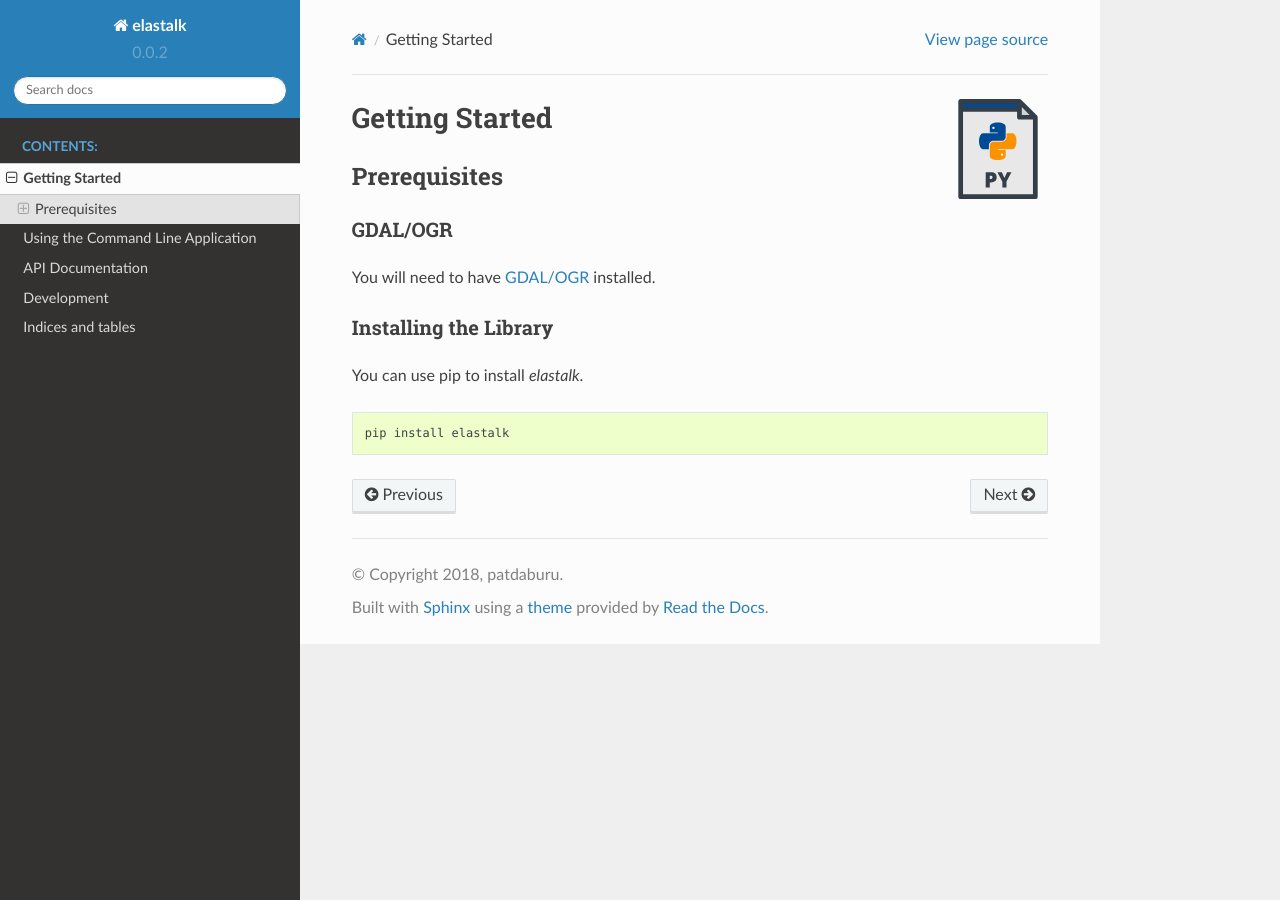
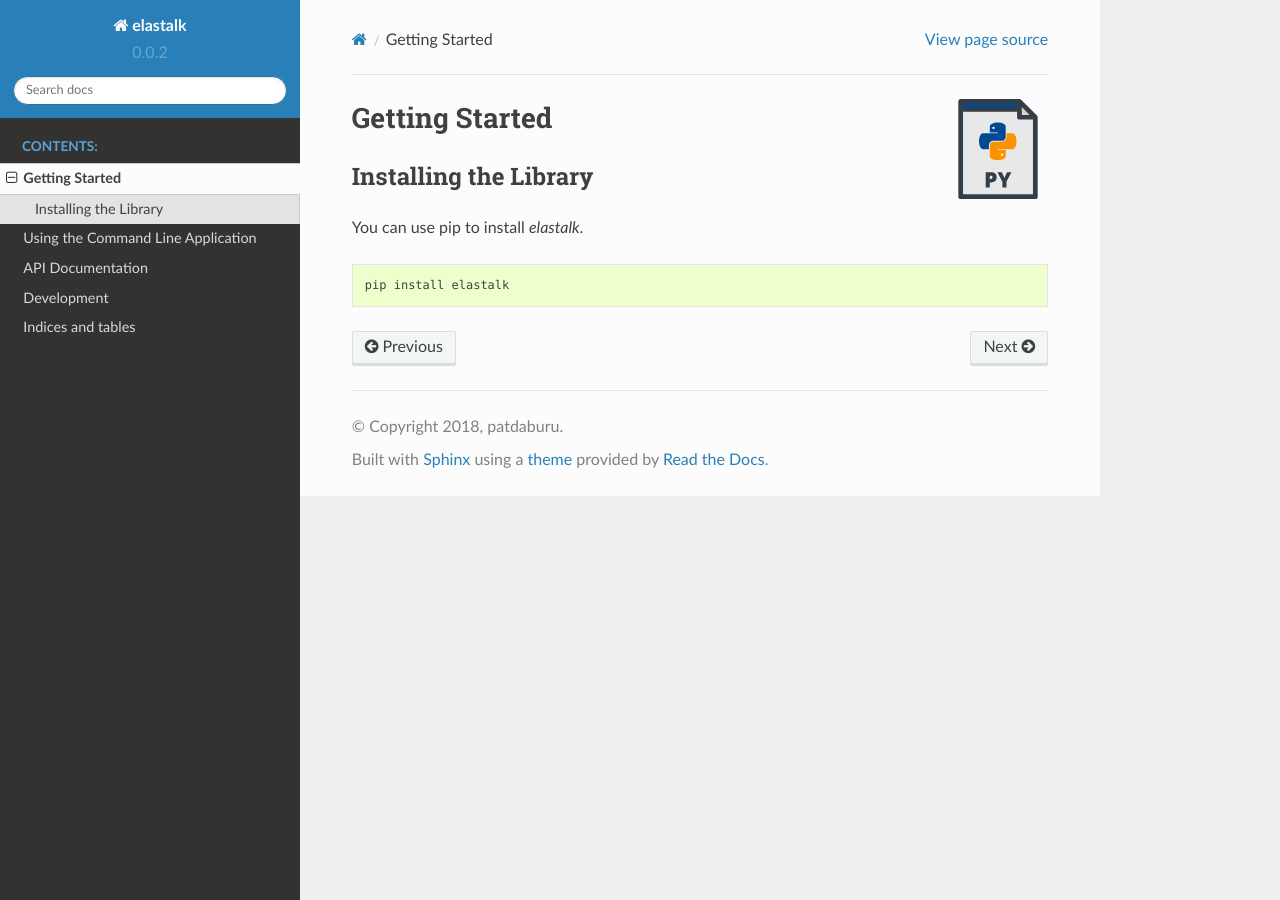
Before and after one commit to patdaburu/elastalk, a Sphinx documentation site: the page built from docs/source/getting_started.rst, in a window 1280 px wide. Built offline with Sphinx 7.4.7 and the Read the Docs theme 2.0.0, drawn with Linux system fonts in a browser that asks for light colours; pages that are not in the unit, such as notebooks, are missing from menus.

Commit message:
Updated getting_started doc.

```diff
--- a/docs/source/getting_started.rst
+++ b/docs/source/getting_started.rst
@@ -12,17 +12,8 @@
 Getting Started
 ***************
 
-Prerequisites
-=============
-
-GDAL/OGR
---------
-
-You will need to have `GDAL/OGR <http://www.gdal.org/>`_ installed.
-
-
 Installing the Library
-----------------------
+======================
 
 You can use pip to install `elastalk`.
 
```
